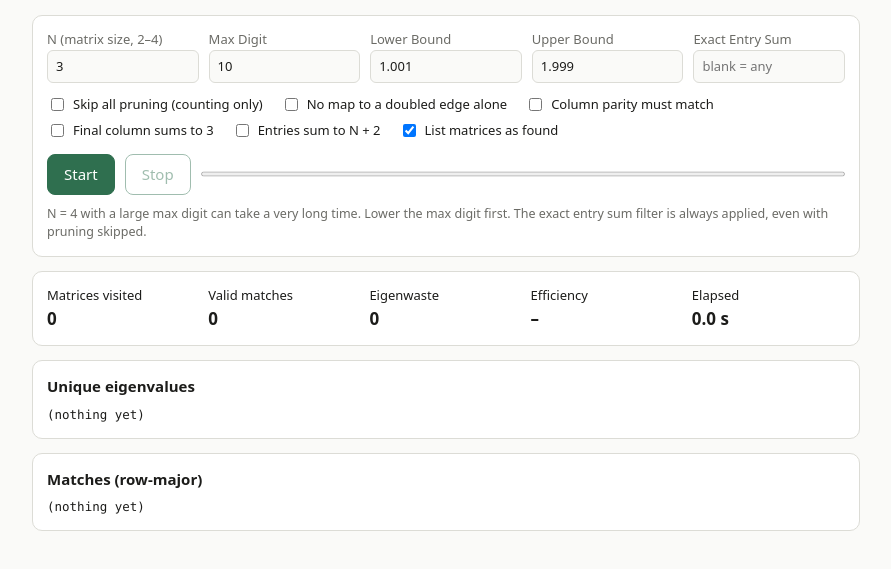
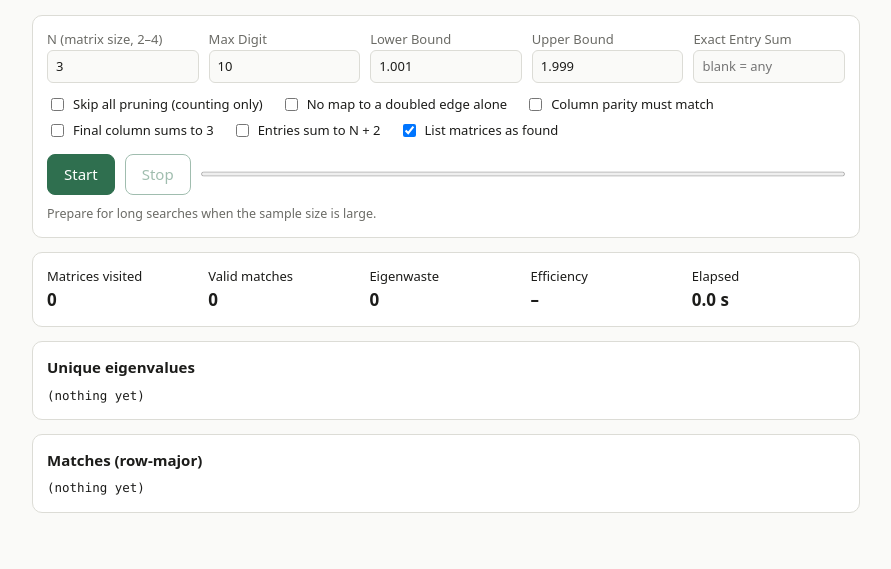
Before and after one commit to jtsonis/eigenvalue-driller, a plain HTML site: page index.html in a window 1280 px wide. Shown: the part 105-674 px from the top of the page, without its empty margins (194-1085 px from the left). Drawn offline with Linux system fonts and the light colour scheme.

Commit message:
Update index.html

```diff
--- a/index.html
+++ b/index.html
@@ -53,7 +53,7 @@ h2{font-size:15px;margin:0 0 8px}.note{font-size:12.5px;color:var(--mut)}
 <button id="go">Start</button><button id="stop" class="alt" disabled>Stop</button>
 <progress id="pg" value="0" max="1"></progress>
 </div>
-<p class="note" style="margin:10px 0 0">N = 4 with a large max digit can take a very long time. Lower the max digit first. The exact entry sum filter is always applied, even with pruning skipped.</p>
+<p class="note" style="margin:10px 0 0">Prepare for long searches when the sample size is large.</p>
 </div>
 
 <div class="card stats">
```
